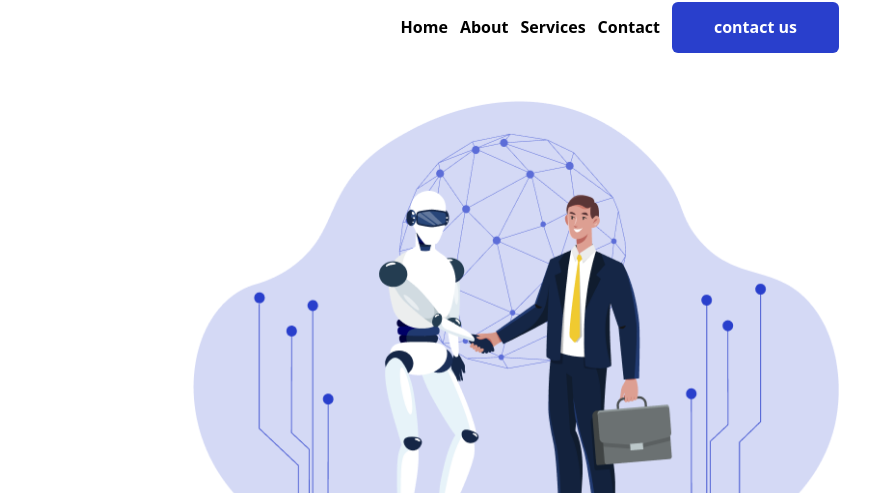
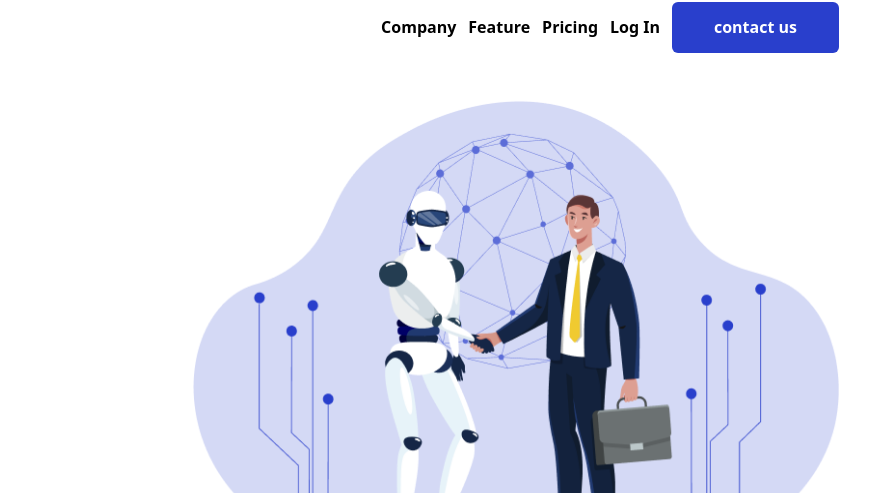
Before and after one commit to arik-anam/figma-project, a website built with Vite: page index.html in a window 1280 px wide. Shown: the top 493 px of the page, 401-1280 px from the left. Built offline with nearby package versions, Linux system fonts and the light colour scheme.

Commit message:
Update index.html

```diff
--- a/index.html
+++ b/index.html
@@ -22,10 +22,10 @@
           <a href="#"><img src="./img/logo/Logo (1).png" alt="cielora" /></a>
         </div>
         <ul class="flex justify-between items-center gap-x-3">
-          <li class="navLink font-semibold"><a href="#">Home</a></li>
-          <li class="navLink font-semibold"><a href="#">About</a></li>
-          <li class="navLink font-semibold"><a href="#">Services</a></li>
-          <li class="navLink font-semibold"><a href="#">Contact</a></li>
+          <li class="navLink font-semibold"><a href="#">Company</a></li>
+          <li class="navLink font-semibold"><a href="#">Feature</a></li>
+          <li class="navLink font-semibold"><a href="#">Pricing</a></li>
+          <li class="navLink font-semibold"><a href="#">Log In</a></li>
           <button
             class="bg-[#293FCC] w-[167px] h-[51px] font-semibold rounded-md text-white"
           >
```
